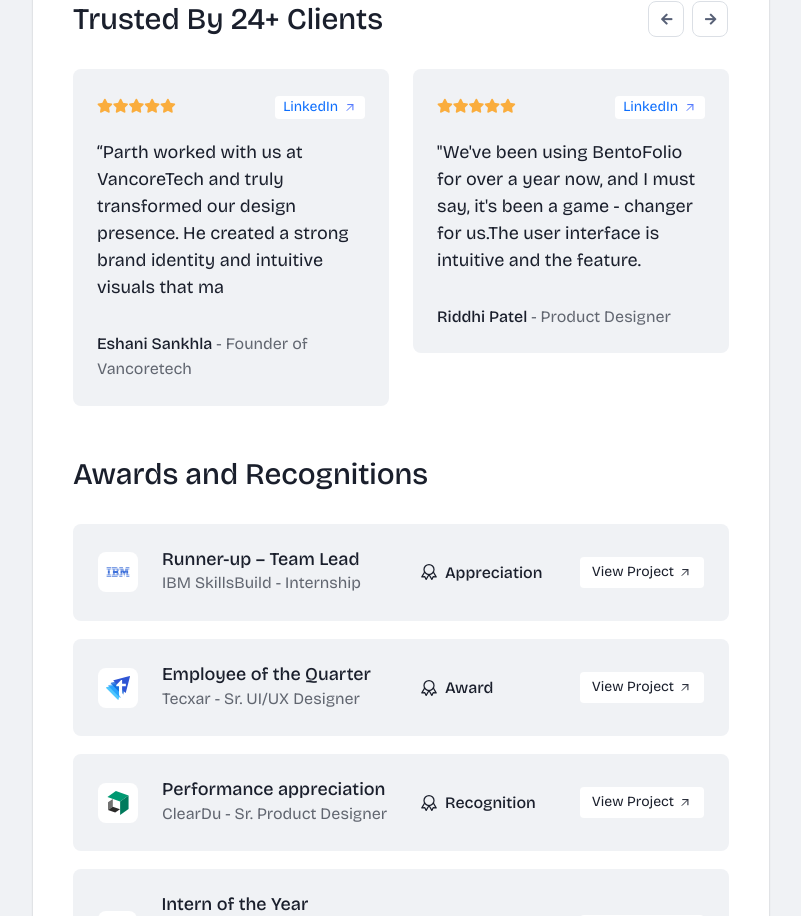
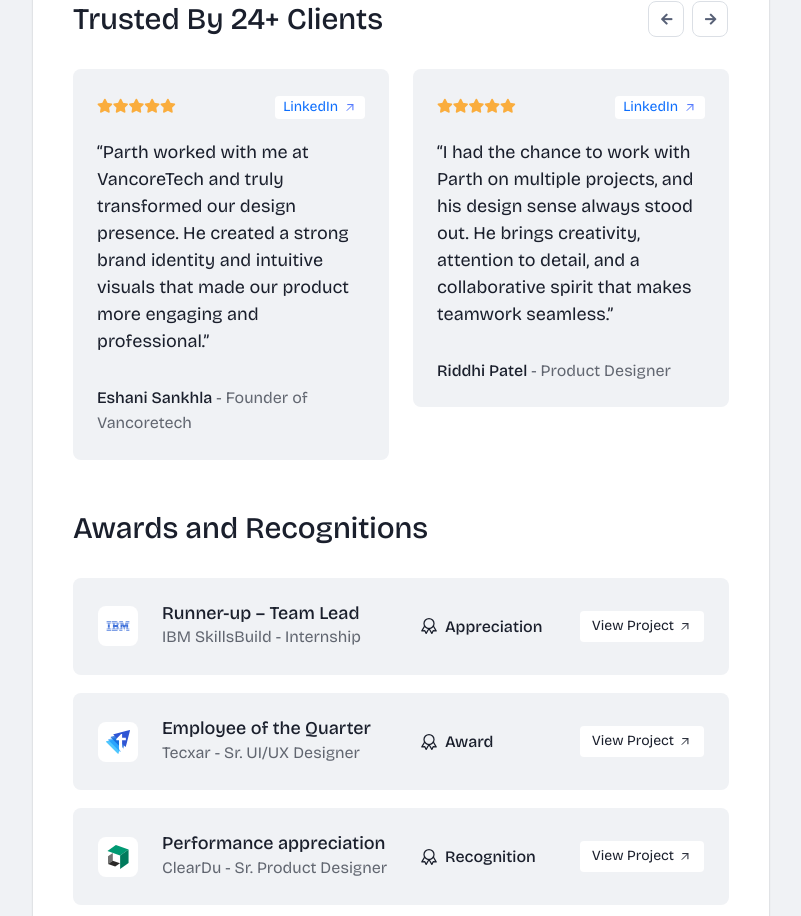
Before and after one commit to parthmaniya895/parthPortfolio, a Next.js app: page /about in a window 1280 px wide. Shown: the part 1140-2056 px from the top of the page, without its empty margins (429-1230 px from the left). Built offline with nearby package versions, Linux system fonts and the light colour scheme.

Commit message:
add Testimonial Data file

```diff
--- a/components/Testimonial.js
+++ b/components/Testimonial.js
@@ -1,29 +1,50 @@
 "use client";
 import { sliderProps } from "@/utility/sliderProps";
+import axios from "axios";
+import { useEffect, useState } from "react";
 import Slider from "react-slick";
-const testimonialData = [
-  {
-    website: "LinkedIn",
-    link: "",
-    details: "“Parth worked with us at VancoreTech and truly transformed our design presence. He created a strong brand identity and intuitive visuals that ma",
-    designation: "<span>Eshani Sankhla</span> - Founder of Vancoretech",
-  },
-  {
-    website: "LinkedIn",
-    link: "",
-    details: `"We've been using BentoFolio for over a year now, and I must say, it's been a game - changer for us.The user interface is intuitive and the feature.`,
-    designation: "<span>Riddhi Patel</span> - Product Designer",
-  },
-  {
-    website: "LinkedIn",
-    link: "",
-    details: `Parth is a skilled designer with strong communication skills. He understands tasks well and always completes his work on time."`,
-    designation: "<span>Sachin Rathor</span> - Founder of dizayn.io",
-  },
-];
+// const testimonialData = [
+//   {
+//     website: "LinkedIn",
+//     link: "",
+//     details: "“Parth worked with us at VancoreTech and truly transformed our design presence. He created a strong brand identity and intuitive visuals that ma",
+//     designation: "<span>Eshani Sankhla</span> - Founder of Vancoretech",
+//   },
+//   {
+//     website: "LinkedIn",
+//     link: "",
+//     details: `"We've been using BentoFolio for over a year now, and I must say, it's been a game - changer for us.The user interface is intuitive and the feature.`,
+//     designation: "<span>Riddhi Patel</span> - Product Designer",
+//   },
+//   {
+//     website: "LinkedIn",
+//     link: "",
+//     details: `Parth is a skilled designer with strong communication skills. He understands tasks well and always completes his work on time."`,
+//     designation: "<span>Sachin Rathor</span> - Founder of dizayn.io",
+//   },
+// ];
 
 
 const Testimonial = () => {
+  const [data, setData] = useState([]);
+
+  useEffect(() => {
+    const fetchData = async () => {
+      try {
+        const res = await axios.get("/testimonialData/data.json");
+        setData(res.data);
+
+        // find index of the current item by id
+        const index = res.data.findIndex((item) => item.id.toString() === id);
+        setCurrentIndex(index);
+      } catch (err) {
+        console.error("Error fetching portfolio data:", err);
+      }
+    };
+
+    fetchData();
+  }, []);
+
   return (
     <div className="client-feedback">
       <h2 className="main-common-title">Trusted By 24+ Clients</h2>
@@ -31,7 +52,7 @@ const Testimonial = () => {
         {...sliderProps.testimonialSlider}
         className="row client-feedback-slider"
       >
-        {testimonialData?.map((testimonial, index) => {
+        {data?.map((testimonial, index) => {
           return (
             <div key={index} className="col-lg-6">
               <div className="feedback-item">
--- /dev/null
+++ b/public/testimonialData/data.json
@@ -0,0 +1,20 @@
+[
+  {
+    "website": "LinkedIn",
+    "link": "",
+    "details": "“Parth worked with me at VancoreTech and truly transformed our design presence. He created a strong brand identity and intuitive visuals that made our product more engaging and professional.”",
+    "designation": "<span>Eshani Sankhla</span> - Founder of Vancoretech"
+  },
+  {
+    "website": "LinkedIn",
+    "link": "",
+    "details": "“I had the chance to work with Parth on multiple projects, and his design sense always stood out. He brings creativity, attention to detail, and a collaborative spirit that makes teamwork seamless.”",
+    "designation": "<span>Riddhi Patel</span> - Product Designer"
+  },
+  {
+    "website": "LinkedIn",
+    "link": "",
+    "details": "Parth is a skilled designer with strong communication skills. He understands tasks well and always completes his work on time.",
+    "designation": "<span>Sachin Rathor</span> - Founder of dizayn.io"
+  }
+]
```
